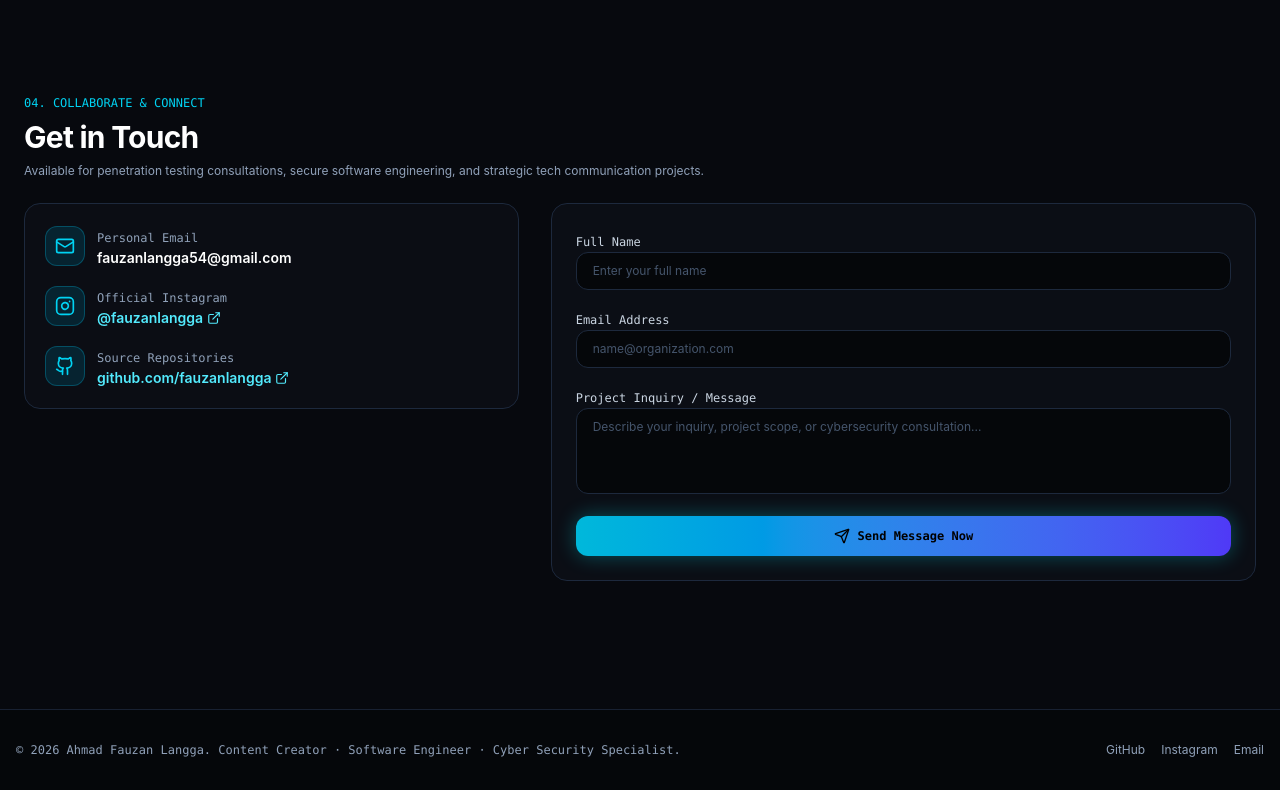
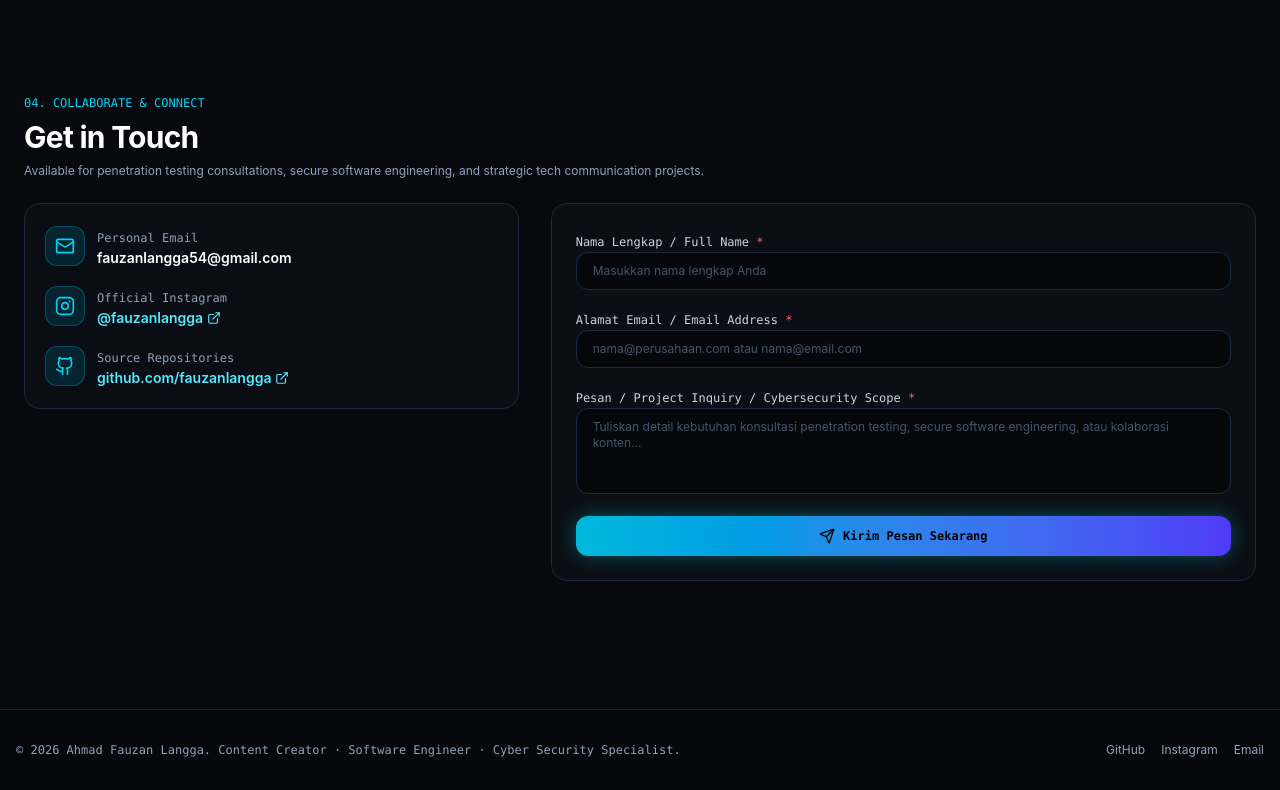
Before and after one commit to fauzanlangga/fauzanlangga.github.io, a React (Vite) app: page / in a window 1280 px wide. Shown: the part 5022-5812 px from the top of the page. Built offline with nearby package versions, Linux system fonts and the light colour scheme.

Commit message:
fix(contact): optimize spreadsheet form with multi-key headers, loader, and fallback

```diff
--- a/src/App.tsx
+++ b/src/App.tsx
@@ -12,7 +12,8 @@ import {
   Eye,
   X,
   Sparkles,
-  Terminal
+  Terminal,
+  Loader2
 } from 'lucide-react';
 
 interface Experience {
@@ -307,12 +308,24 @@ export default function App() {
     ? projects
     : projects.filter(p => p.category === projectFilter);
 
-  // Form submit handler with timeout protection
+  // Form submit handler with timeout protection & multi-header spreadsheet sync
   const handleContactSubmit = async (e: React.FormEvent) => {
     e.preventDefault();
-    if (!formName.trim() || !formEmail.trim() || !formMessage.trim()) {
+    const trimmedName = formName.trim();
+    const trimmedEmail = formEmail.trim();
+    const trimmedMessage = formMessage.trim();
+
+    if (!trimmedName || !trimmedEmail || !trimmedMessage) {
       setFormStatus('error');
-      setFormFeedback('Please fill in your name, email, and message completely.');
+      setFormFeedback('Mohon lengkapi nama, email, dan pesan Anda sebelum mengirim.');
+      return;
+    }
+
+    // Basic email format check
+    const emailRegex = /^[^\s@]+@[^\s@]+\.[^\s@]+$/;
+    if (!emailRegex.test(trimmedEmail)) {
+      setFormStatus('error');
+      setFormFeedback('Format alamat email tidak valid. Pastikan contoh: nama@domain.com');
       return;
     }
 
@@ -320,14 +333,40 @@ export default function App() {
     setFormFeedback('');
 
     const scriptURL = "https://script.google.com/macros/s/AKfycbyfMfW1bujvmfhY3l__mrv_FXd1c5iOkwMd3KNDhaStJRGhr1OH2pgHqNXh-2BNUk_C/exec";
+    const now = new Date();
+    const formattedTimestamp = now.toLocaleString('id-ID', {
+      year: 'numeric',
+      month: 'short',
+      day: 'numeric',
+      hour: '2-digit',
+      minute: '2-digit',
+      second: '2-digit'
+    });
+
+    // Send multi-key compatibility aliases so it matches any Google Sheet header column
     const formData = new FormData();
-    formData.append('nama', formName);
-    formData.append('email', formEmail);
-    formData.append('pesan', formMessage);
+    formData.append('nama', trimmedName);
+    formData.append('Nama', trimmedName);
+    formData.append('name', trimmedName);
+    formData.append('Name', trimmedName);
+
+    formData.append('email', trimmedEmail);
+    formData.append('Email', trimmedEmail);
+
+    formData.append('pesan', trimmedMessage);
+    formData.append('Pesan', trimmedMessage);
+    formData.append('message', trimmedMessage);
+    formData.append('Message', trimmedMessage);
+
+    formData.append('timestamp', formattedTimestamp);
+    formData.append('Timestamp', formattedTimestamp);
+    formData.append('tanggal', formattedTimestamp);
+    formData.append('Tanggal', formattedTimestamp);
 
     try {
       const controller = new AbortController();
-      const timeoutId = setTimeout(() => controller.abort(), 8000);
+      // Google Apps Script cold-start can take up to 6-10 seconds
+      const timeoutId = setTimeout(() => controller.abort(), 12000);
 
       await fetch(scriptURL, {
         method: 'POST',
@@ -338,13 +377,13 @@ export default function App() {
 
       clearTimeout(timeoutId);
       setFormStatus('success');
-      setFormFeedback('Your message has been sent successfully! Thank you, I will get back to you shortly.');
+      setFormFeedback(`Pesan Anda berhasil terkirim ke Google Spreadsheet Ahmad Fauzan Langga (${formattedTimestamp}). Terima kasih!`);
       setFormName('');
       setFormEmail('');
       setFormMessage('');
     } catch {
       setFormStatus('error');
-      setFormFeedback('Connection timed out. You can also contact me directly via email at fauzanlangga54@gmail.com.');
+      setFormFeedback('Koneksi ke endpoint formulir mengalami timeout atau kendala jaringan. Anda juga dapat mengirim pesan secara langsung melalui email ke fauzanlangga54@gmail.com.');
     }
   };
 
@@ -1162,78 +1201,131 @@ export default function App() {
             <div className="md:col-span-7">
               <form
                 onSubmit={handleContactSubmit}
-                className="p-6 rounded-2xl border border-slate-800 bg-[#0d1017]/90 space-y-4"
+                className={`p-6 rounded-2xl border bg-[#0d1017]/90 space-y-4 transition-colors ${
+                  isTerminal ? 'border-[#00ff66]/30 shadow-[0_0_30px_rgba(0,255,102,0.05)]' : 'border-slate-800'
+                }`}
               >
                 {formStatus === 'success' && (
-                  <div className="p-4 rounded-xl bg-emerald-950/60 border border-emerald-500/40 text-emerald-200 text-xs flex items-center gap-3">
-                    <CheckCircle2 className="w-5 h-5 text-emerald-400 shrink-0" />
-                    <p>{formFeedback}</p>
+                  <div className="p-4 rounded-xl bg-emerald-950/70 border border-emerald-500/50 text-emerald-200 text-xs space-y-2 animate-in fade-in">
+                    <div className="flex items-start gap-3">
+                      <CheckCircle2 className="w-5 h-5 text-emerald-400 shrink-0 mt-0.5" />
+                      <div className="space-y-1">
+                        <p className="font-semibold text-white">Pesan Berhasil Terkirim!</p>
+                        <p className="text-emerald-300/90 leading-relaxed">{formFeedback}</p>
+                      </div>
+                    </div>
+                    <div className="pt-2 flex items-center justify-end">
+                      <button
+                        type="button"
+                        onClick={() => setFormStatus('idle')}
+                        className="text-[11px] font-mono text-emerald-300 hover:text-white underline underline-offset-2"
+                      >
+                        Kirim pesan lainnya &rarr;
+                      </button>
+                    </div>
                   </div>
                 )}
 
                 {formStatus === 'error' && (
-                  <div className="p-4 rounded-xl bg-red-950/60 border border-red-500/40 text-red-200 text-xs flex items-center gap-3">
-                    <AlertCircle className="w-5 h-5 text-red-400 shrink-0" />
-                    <p>{formFeedback}</p>
+                  <div className="p-4 rounded-xl bg-red-950/70 border border-red-500/50 text-red-200 text-xs space-y-3 animate-in fade-in">
+                    <div className="flex items-start gap-3">
+                      <AlertCircle className="w-5 h-5 text-red-400 shrink-0 mt-0.5" />
+                      <div className="space-y-1">
+                        <p className="font-semibold text-white">Pengiriman Pesan Terkendala</p>
+                        <p className="text-red-300/90 leading-relaxed">{formFeedback}</p>
+                      </div>
+                    </div>
+                    <div className="pt-1 flex items-center gap-2">
+                      <a
+                        href={`mailto:fauzanlangga54@gmail.com?subject=${encodeURIComponent(`Project Inquiry - ${formName || 'Portfolio Visitor'}`)}&body=${encodeURIComponent(formMessage || '')}`}
+                        className={`inline-flex items-center gap-1.5 px-3 py-1.5 rounded-lg text-xs font-mono font-medium transition ${
+                          isTerminal
+                            ? 'bg-[#00ff66]/20 border border-[#00ff66]/40 text-[#00ff66] hover:bg-[#00ff66]/30'
+                            : 'bg-cyan-950 border border-cyan-500/40 text-cyan-300 hover:bg-cyan-900'
+                        }`}
+                      >
+                        <Mail className="w-3.5 h-3.5" />
+                        <span>Kirim Langsung via Email Client</span>
+                      </a>
+                    </div>
                   </div>
                 )}
 
                 <div className="space-y-1.5">
-                  <label htmlFor="contact-name" className="text-xs font-mono text-slate-300">
-                    Full Name
+                  <label htmlFor="contact-name" className={`text-xs font-mono ${isTerminal ? 'text-[#00ff66]' : 'text-slate-300'}`}>
+                    Nama Lengkap / Full Name <span className="text-red-400">*</span>
                   </label>
                   <input
                     id="contact-name"
                     type="text"
                     required
-                    placeholder="Enter your full name"
+                    placeholder="Masukkan nama lengkap Anda"
                     value={formName}
                     onChange={(e) => setFormName(e.target.value)}
-                    className="w-full bg-[#05070a] border border-slate-800 rounded-xl px-4 py-2.5 text-xs text-slate-100 placeholder-slate-600 focus:outline-none focus:border-cyan-500 transition"
+                    className={`w-full bg-[#05070a] border rounded-xl px-4 py-2.5 text-xs text-slate-100 placeholder-slate-600 focus:outline-none transition ${
+                      isTerminal
+                        ? 'border-[#00ff66]/30 focus:border-[#00ff66] focus:ring-1 focus:ring-[#00ff66]/30'
+                        : 'border-slate-800 focus:border-cyan-500 focus:ring-1 focus:ring-cyan-500/30'
+                    }`}
                   />
                 </div>
 
                 <div className="space-y-1.5">
-                  <label htmlFor="contact-email" className="text-xs font-mono text-slate-300">
-                    Email Address
+                  <label htmlFor="contact-email" className={`text-xs font-mono ${isTerminal ? 'text-[#00ff66]' : 'text-slate-300'}`}>
+                    Alamat Email / Email Address <span className="text-red-400">*</span>
                   </label>
                   <input
                     id="contact-email"
                     type="email"
                     required
-                    placeholder="name@organization.com"
+                    placeholder="nama@perusahaan.com atau nama@email.com"
                     value={formEmail}
                     onChange={(e) => setFormEmail(e.target.value)}
-                    className="w-full bg-[#05070a] border border-slate-800 rounded-xl px-4 py-2.5 text-xs text-slate-100 placeholder-slate-600 focus:outline-none focus:border-cyan-500 transition"
+                    className={`w-full bg-[#05070a] border rounded-xl px-4 py-2.5 text-xs text-slate-100 placeholder-slate-600 focus:outline-none transition ${
+                      isTerminal
+                        ? 'border-[#00ff66]/30 focus:border-[#00ff66] focus:ring-1 focus:ring-[#00ff66]/30'
+                        : 'border-slate-800 focus:border-cyan-500 focus:ring-1 focus:ring-cyan-500/30'
+                    }`}
                   />
                 </div>
 
                 <div className="space-y-1.5">
-                  <label htmlFor="contact-message" className="text-xs font-mono text-slate-300">
-                    Project Inquiry / Message
+                  <label htmlFor="contact-message" className={`text-xs font-mono ${isTerminal ? 'text-[#00ff66]' : 'text-slate-300'}`}>
+                    Pesan / Project Inquiry / Cybersecurity Scope <span className="text-red-400">*</span>
                   </label>
                   <textarea
                     id="contact-message"
                     required
                     rows={4}
-                    placeholder="Describe your inquiry, project scope, or cybersecurity consultation..."
+                    placeholder="Tuliskan detail kebutuhan konsultasi penetration testing, secure software engineering, atau kolaborasi konten..."
                     value={formMessage}
                     onChange={(e) => setFormMessage(e.target.value)}
-                    className="w-full bg-[#05070a] border border-slate-800 rounded-xl px-4 py-2.5 text-xs text-slate-100 placeholder-slate-600 focus:outline-none focus:border-cyan-500 transition resize-none"
+                    className={`w-full bg-[#05070a] border rounded-xl px-4 py-2.5 text-xs text-slate-100 placeholder-slate-600 focus:outline-none transition resize-none ${
+                      isTerminal
+                        ? 'border-[#00ff66]/30 focus:border-[#00ff66] focus:ring-1 focus:ring-[#00ff66]/30'
+                        : 'border-slate-800 focus:border-cyan-500 focus:ring-1 focus:ring-cyan-500/30'
+                    }`}
                   />
                 </div>
 
                 <button
                   type="submit"
                   disabled={formStatus === 'loading'}
-                  className="w-full py-3 bg-gradient-to-r from-cyan-500 to-indigo-600 hover:from-cyan-400 hover:to-indigo-500 text-black font-bold font-mono text-xs rounded-xl transition-all shadow-[0_0_20px_rgba(0,240,255,0.3)] flex items-center justify-center gap-2 disabled:opacity-60 disabled:cursor-not-allowed"
+                  className={`w-full py-3 font-bold font-mono text-xs rounded-xl transition-all flex items-center justify-center gap-2 disabled:opacity-60 disabled:cursor-not-allowed ${
+                    isTerminal
+                      ? 'bg-[#00ff66] hover:bg-[#33ff85] text-black shadow-[0_0_20px_rgba(0,255,102,0.35)]'
+                      : 'bg-gradient-to-r from-cyan-500 to-indigo-600 hover:from-cyan-400 hover:to-indigo-500 text-black shadow-[0_0_20px_rgba(0,240,255,0.3)]'
+                  }`}
                 >
                   {formStatus === 'loading' ? (
-                    <span>Sending Message...</span>
+                    <>
+                      <Loader2 className="w-4 h-4 animate-spin" />
+                      <span>Mengirim ke Google Spreadsheet...</span>
+                    </>
                   ) : (
                     <>
                       <Send className="w-4 h-4" />
-                      <span>Send Message Now</span>
+                      <span>Kirim Pesan Sekarang</span>
                     </>
                   )}
                 </button>
```
